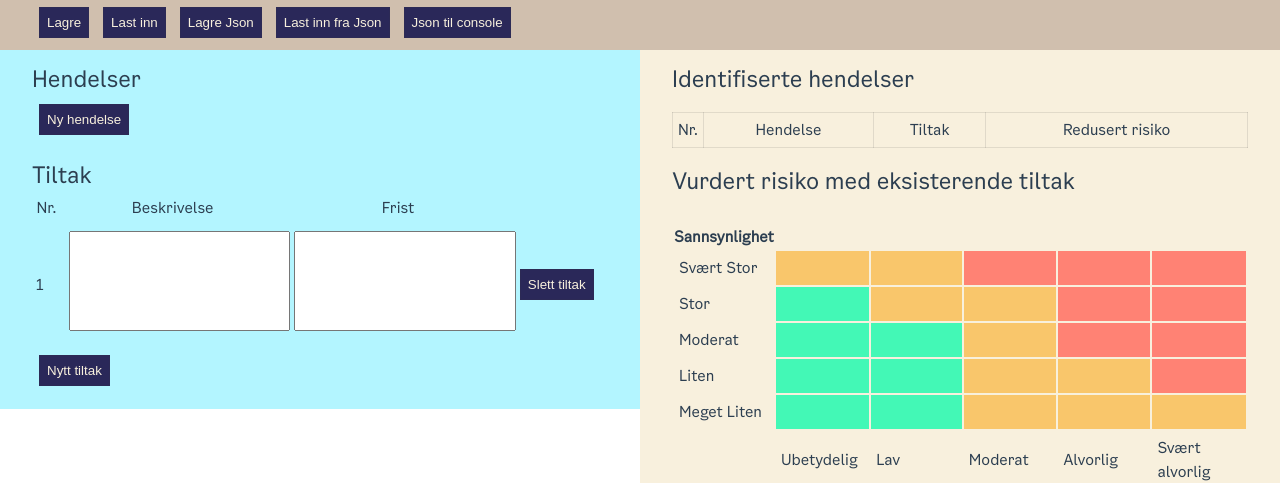
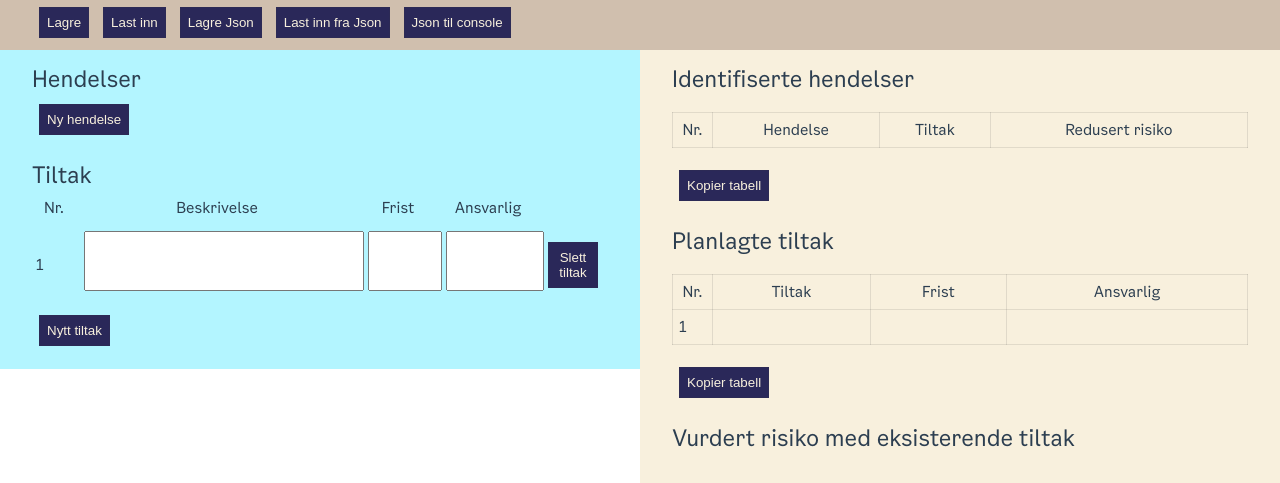
Before and after one commit to oslokommune/rosinator, a Vue app: page / in a window 1280 px wide. Both pictures are taken after a click on the button "Nytt tiltak". Shown: the top 483 px of the page. Built offline with nearby package versions, Linux system fonts and the light colour scheme.

Commit message:
Copy all tables - and also add ansvarlig

```diff
--- a/src/App.vue
+++ b/src/App.vue
@@ -6,12 +6,16 @@ import MatrixTableEdit from "./components/MatrixTableEdit.vue";
 </script>
 
 <script>
+import common from './components/common.js';
 export default {
   data() {
     return {
       hendelser: [],
       tiltak: []
     }
+  },
+  created() {
+    this.copyTable = common.copyTable;
   },
   methods: {
     //  export json
@@ -61,7 +65,7 @@ export default {
         this.tiltak = [];
       }
       // push
-      this.tiltak.push({beskrivelse: '', frist: ''});
+      this.tiltak.push({beskrivelse: '', frist: '', ansvarlig: '' });
     },
 
     toggleUpdate(hendelse) {
@@ -158,26 +162,27 @@ export default {
 
   <h2>Tiltak</h2>
     <table>
-      <th style="width: 25px;">Nr.</th>
-      <th>Beskrivelse</th>
+      <th style="width: 40px;">Nr.</th>
+      <th style="width:50%">Beskrivelse</th>
       <th>Frist</th>
+      <th>Ansvarlig</th>
       <tr v-for="(tiltaket, index) in tiltak">
         <td>{{ index + 1 }}</td>
-        <td><textarea class="medium-text" v-model="tiltaket.beskrivelse"></textarea></td>
-        <td><textarea class="medium-text" v-model="tiltaket.frist"></textarea></td>
+        <td><textarea class="small-text" v-model="tiltaket.beskrivelse"></textarea></td>
+        <td><textarea class="small-text" v-model="tiltaket.frist"></textarea></td>
+        <td><textarea class="small-text" v-model="tiltaket.ansvarlig"></textarea></td>
         <td><button @click="slettTiltak(tiltaket, tiltak)">Slett tiltak</button></td>
       </tr>
     </table>
-<!--    TODO Here we need to select which hendlese - so, we need a button on the actual one ... so that uh, we can add on. Needs dropdown to select existing and / or make new -->
   <button @click="pushTiltak">Nytt tiltak</button>
   </div>
 
   <div id="preview" class="preview">
 
 <h2>Identifiserte hendelser</h2>
-  <table class="data">
+  <table id="hendelseList" class="data">
     <tr>
-      <th style="width: 25px;">Nr. </th>
+      <th style="width: 40px;">Nr. </th>
       <th>Hendelse</th>
       <th> Tiltak </th>
       <th> Redusert risiko </th>
@@ -204,22 +209,27 @@ export default {
     </tr>
 
   </table>
+    <button class="copy-button" @click="copyTable('hendelseList')">Kopier tabell</button>
 
-<!--<h2>Planlagte tiltak</h2>
-  <table class="data">
+
+ <h2>Planlagte tiltak</h2>
+  <table id="tiltakList" class="data">
     <tr>
-      <th style="width: 25px;">Nr. </th>
-      <th>Hendelse nr</th>
-      <th>Planlagte tiltak</th>
+      <th style="width: 40px;">Nr. </th>
+      <th>Tiltak</th>
+      <th>Frist</th>
+      <th>Ansvarlig</th>
     </tr>
 
-    <tr v-for="(hendelse, index) in hendelser">
+    <tr v-for="(tiltaket, index) in tiltak">
       <td>{{ index + 1 }}</td>
-      <td>{{ hendelse.hendelse }}</td>
-      <td>Liste tiltak? / vise K/S før etter - eller farger? hmm Snakk med Rune, men forsøk på sammendarg</td>
+      <td>{{ tiltaket.beskrivelse }}</td>
+      <td>{{ tiltaket.frist }}</td>
+      <td>{{ tiltaket.ansvarlig }}</td>
     </tr>
 
-  </table>-->
+  </table>
+  <button class="copy-button" @click="copyTable('tiltakList')">Kopier tabell</button>
 
 
 
--- a/src/assets/main.css
+++ b/src/assets/main.css
@@ -157,6 +157,14 @@ textarea.medium-text {
   margin: 7px;
 }
 
+textarea.small-text {
+  width: 100%;
+  height: 60px;
+  resize: none;
+  margin: 7px;
+}
+
+
 select {
   height: 30px;
   margin-left: 10px;
```
